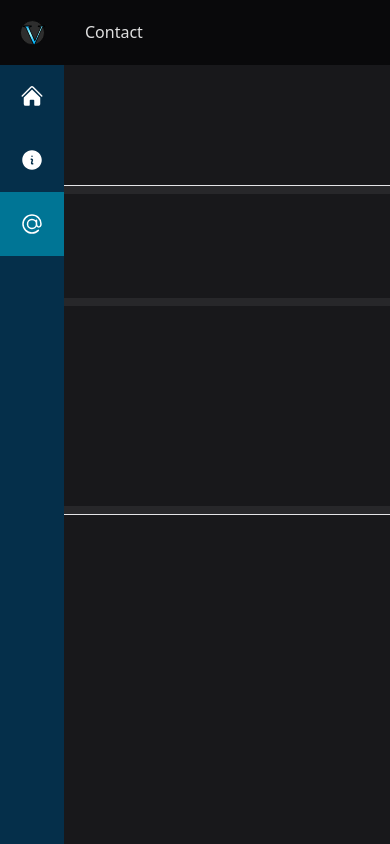
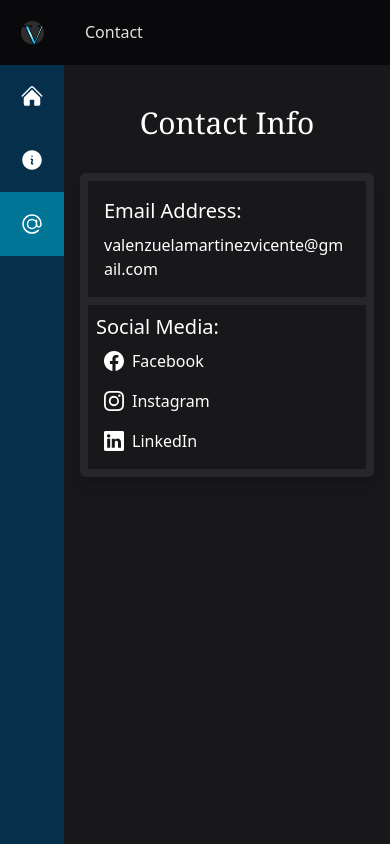
Before and after one commit to VicenteValenzuelaMartinez/vicentevalenzuelamartinez.github.io, a React (Vite) app: page /contact in a window 390 px wide. Built offline with nearby package versions, Linux system fonts and the light colour scheme.

Commit message:
responsive design

```diff
--- a/src/component/ProjectCard.tsx
+++ b/src/component/ProjectCard.tsx
@@ -55,7 +55,7 @@ const ProjectCard = ({ projectKey }: ProjectCardProps) => {
           <p className="text-xl mt-2 text-gray-100 md:text-justify">{project.About}</p>
         </div>
             {imagePaths.length>0?
-        <div className="flex-1 relative overflow-hidden rounded-lg bg-zinc-900 p-5 h-100">
+        <div className="flex-1 relative overflow-hidden rounded-lg bg-zinc-900 md:p-5 p-0 h-100">
           <img
             key={currentImage}
             src={imagePaths[currentImage]}
--- a/src/component/SidebarMenu.tsx
+++ b/src/component/SidebarMenu.tsx
@@ -5,7 +5,7 @@ import {
   InformationCircleIcon,
 } from "@heroicons/react/24/solid";
 import { Link, useLocation } from "react-router-dom";
-import { useState } from "react";
+import { useEffect, useState } from "react";
 import { useTranslation } from "react-i18next";
 
 export const pageNavigation = [
@@ -34,16 +34,28 @@ const SidebarMenu = () => {
   const { t } = useTranslation();
   const location = useLocation();
   const [isHovered, setIsHovered] = useState(false);
+  const [isMobile, setIsMobile] = useState(false);
+
+  useEffect(() => {
+    const handleResize = () => {
+      setIsMobile(window.innerWidth < 768);
+    };
+
+    handleResize();
+    window.addEventListener("resize", handleResize);
+    return () => window.removeEventListener("resize", handleResize);
+  }, []);
+
   return (
     <>
       {isHovered && (
         <div className="fixed top-0 left-0 w-full h-full bg-zinc-950/50 z-30 transition-opacity duration-300 pointer-events-none" />
       )}
       <div
-        onMouseEnter={() => setIsHovered(true)}
-        onMouseLeave={() => setIsHovered(false)}
+        onMouseEnter={() => !isMobile && setIsHovered(true)}
+        onMouseLeave={() => !isMobile && setIsHovered(false)}
         className={`fixed top-[4rem] left-0 h-[calc(100vh-4rem)] z-40 bg-sky-950 text-white transition-all duration-300 overflow-hidden ${
-          isHovered ? "w-64" : "w-16"
+          !isMobile && isHovered ? "w-64" : "w-16"
         }`}
       >
         <nav className="flex flex-col">
--- a/src/pages/About.tsx
+++ b/src/pages/About.tsx
@@ -8,13 +8,11 @@ function About() {
   const companies = t("About.Companies", { returnObjects: true });
 
   return (
-    <>
-      <div className="pt-10">
-        <div className="flex flex-wrap justify-center">
-          <div className="flex flex-col items-start">
+    <div className="pl-20 pt-10 px-4 max-w-7xl mx-auto">
       <div className="text-4xl font-serif pb-10">{t("About.Title")}</div>
-            <div className="flex relative w-256 overflow-hidden bg-zinc-800 border border-zinc-200 dark:border-zinc-600 transition-transform duration-300 transform hover:scale-105">
-              <div className="bg-zinc-900 p-3 px-5 m-2 w-1/2">
+
+      <div className="flex flex-col md:flex-row bg-zinc-800 border border-zinc-200 dark:border-zinc-600 overflow-hidden transition-transform duration-300 transform hover:scale-105">
+        <div className="bg-zinc-900 p-4 md:w-1/2">
           <div className="pt-3 text-xl">{t("About.Subtitle")}</div>
           <div className="pt-2">{t("About.P1")}</div>
           <div className="pt-2">{t("About.P2")}</div>
@@ -26,15 +24,21 @@ function About() {
           <div className="pt-2">{t("About.P3")}</div>
           <div className="pt-4">{t("About.Hobby")}</div>
         </div>
-              <div className="w-1/2 p-3 m-2">
-                <img src="/aboutme.webp" title="me" />
+        <div className="p-4 md:w-1/2 flex items-center justify-center">
+          <img
+            src="/aboutme.webp"
+            alt="me"
+            className="max-w-full h-auto rounded-md"
+          />
         </div>
       </div>
-            <div className="pt-10 text-3xl font-serif w-256">
+
+      <div className="pt-10 text-3xl font-serif">
         {t("About.WorkedOn")}
-              <div className="flex relative gap-25 pt-5 justify-center items-center">
-                {Object.values(companies).map((company) => (
+        <div className="flex flex-wrap gap-8 pt-5 justify-center items-center">
+          {Object.values(companies).map((company, index) => (
             <ImageCard
+              key={index}
               image={company.logo}
               title={company.name}
               href={company.website}
@@ -42,18 +46,19 @@ function About() {
           ))}
         </div>
       </div>
-            <div className="pt-10 text-3xl font-serif w-256">
+
+      <div className="pt-10 text-3xl font-serif">
         {t("About.HopeTo")}
         <div>
-                <Link className="text-2xl pt-5 text-blue-400" to={"/contact"}>
+          <Link
+            className="text-2xl pt-5 text-blue-400 underline hover:text-blue-500"
+            to={"/contact"}
+          >
             {t("About.ContactMe")}
           </Link>
         </div>
       </div>
     </div>
-        </div>
-      </div>
-    </>
   );
 }
 
--- a/src/pages/Contact.tsx
+++ b/src/pages/Contact.tsx
@@ -5,30 +5,31 @@ function Contact() {
   const { t } = useTranslation();
   return (
     <>
-      <div className="pt-10">
-        <div className="flex flex-wrap justify-center">
-          <div className="flex flex-col items-start">
-            <div className="text-4xl font-serif pb-10">
+      <div className="pt-10 px-4 sm:px-6 md:px-8 pl-20 md:pl-0">
+        <div className="flex flex-col items-center">
+          <h1 className="text-3xl sm:text-4xl font-serif pb-8 text-center">
             {t("Contact.Title")}
+          </h1>
+          <div className="w-full max-w-md sm:max-w-lg lg:max-w-xl bg-zinc-800 rounded-md shadow-lg overflow-hidden p-2">
+            <div className="bg-zinc-900 p-4">
+              <h2 className="text-xl sm:text-2xl">{t("Contact.Email")}:</h2>
+              <p className="pt-2 text-base sm:text-lg break-words">
+                {t("Contact.EmailAddress")}
+              </p>
             </div>
-            <div className="flex-col relative w-256 overflow-hidden bg-zinc-800 border border-zinc-200 dark:border-zinc-600">
-              <div className="bg-zinc-900 p-3 px-5 m-2 w-full">
-                <div className="pt-3 text-2xl">{t("Contact.Email")}:</div>
-                <div className="pt-2 text-lg">{t("Contact.EmailAddress")}</div>
-              </div>
-              <div className="bg-zinc-900 p-3 px-5 m-2 w-full">
-                <div className="pt-3 text-2xl">{t("Contact.SocialMedia")}:</div>
+            <div className="bg-zinc-900 p-2 mt-2">
+              <h2 className="text-xl sm:text-2xl">
+                {t("Contact.SocialMedia")}:
+              </h2>
               <a
-                  className="flex gap-2 p-2 text-lg hover:bg-gray-700 items-center"
+                className="flex gap-2 p-2 text-base sm:text-lg hover:bg-gray-700 items-center rounded"
                 href="https://www.facebook.com/vicente.cool.50/"
                 target="_blank"
               >
                 <svg
                   xmlns="http://www.w3.org/2000/svg"
-                    width="16"
-                    height="16"
                   fill="currentColor"
-                    className="bi bi-facebook"
+                  className="w-5 h-5"
                   viewBox="0 0 16 16"
                 >
                   <path d="M16 8.049c0-4.446-3.582-8.05-8-8.05C3.58 0-.002 3.603-.002 8.05c0 4.017 2.926 7.347 6.75 7.951v-5.625h-2.03V8.05H6.75V6.275c0-2.017 1.195-3.131 3.022-3.131.876 0 1.791.157 1.791.157v1.98h-1.009c-.993 0-1.303.621-1.303 1.258v1.51h2.218l-.354 2.326H9.25V16c3.824-.604 6.75-3.934 6.75-7.951" />
@@ -39,14 +40,12 @@ function Contact() {
               <a
                 href="https://www.instagram.com/lordvincent123/"
                 target="_blank"
-                  className="flex gap-2 p-2 text-lg hover:bg-gray-700 items-center"
+                className="flex gap-2 p-2 text-base sm:text-lg hover:bg-gray-700 items-center rounded"
               >
                 <svg
                   xmlns="http://www.w3.org/2000/svg"
-                    width="16"
-                    height="16"
                   fill="currentColor"
-                    className="bi bi-instagram"
+                  className="w-5 h-5"
                   viewBox="0 0 16 16"
                 >
                   <path d="M8 0C5.829 0 5.556.01 4.703.048 3.85.088 3.269.222 2.76.42a3.9 3.9 0 0 0-1.417.923A3.9 3.9 0 0 0 .42 2.76C.222 3.268.087 3.85.048 4.7.01 5.555 0 5.827 0 8.001c0 2.172.01 2.444.048 3.297.04.852.174 1.433.372 1.942.205.526.478.972.923 1.417.444.445.89.719 1.416.923.51.198 1.09.333 1.942.372C5.555 15.99 5.827 16 8 16s2.444-.01 3.298-.048c.851-.04 1.434-.174 1.943-.372a3.9 3.9 0 0 0 1.416-.923c.445-.445.718-.891.923-1.417.197-.509.332-1.09.372-1.942C15.99 10.445 16 10.173 16 8s-.01-2.445-.048-3.299c-.04-.851-.175-1.433-.372-1.941a3.9 3.9 0 0 0-.923-1.417A3.9 3.9 0 0 0 13.24.42c-.51-.198-1.092-.333-1.943-.372C10.443.01 10.172 0 7.998 0zm-.717 1.442h.718c2.136 0 2.389.007 3.232.046.78.035 1.204.166 1.486.275.373.145.64.319.92.599s.453.546.598.92c.11.281.24.705.275 1.485.039.843.047 1.096.047 3.231s-.008 2.389-.047 3.232c-.035.78-.166 1.203-.275 1.485a2.5 2.5 0 0 1-.599.919c-.28.28-.546.453-.92.598-.28.11-.704.24-1.485.276-.843.038-1.096.047-3.232.047s-2.39-.009-3.233-.047c-.78-.036-1.203-.166-1.485-.276a2.5 2.5 0 0 1-.92-.598 2.5 2.5 0 0 1-.6-.92c-.109-.281-.24-.705-.275-1.485-.038-.843-.046-1.096-.046-3.233s.008-2.388.046-3.231c.036-.78.166-1.204.276-1.486.145-.373.319-.64.599-.92s.546-.453.92-.598c.282-.11.705-.24 1.485-.276.738-.034 1.024-.044 2.515-.045zm4.988 1.328a.96.96 0 1 0 0 1.92.96.96 0 0 0 0-1.92m-4.27 1.122a4.109 4.109 0 1 0 0 8.217 4.109 4.109 0 0 0 0-8.217m0 1.441a2.667 2.667 0 1 1 0 5.334 2.667 2.667 0 0 1 0-5.334" />
@@ -54,16 +53,14 @@ function Contact() {
                 Instagram
               </a>
               <a
-                  className="flex gap-2 p-2 text-lg hover:bg-gray-700 items-center"
+                className="flex gap-2 p-2 text-base sm:text-lg hover:bg-gray-700 items-center rounded"
                 href="https://www.linkedin.com/in/vicente-valenzuela-martinez-00a932271/"
                 target="_blank"
               >
                 <svg
                   xmlns="http://www.w3.org/2000/svg"
-                    width="16"
-                    height="16"
                   fill="currentColor"
-                    className="bi bi-linkedin"
+                  className="w-5 h-5"
                   viewBox="0 0 16 16"
                 >
                   <path d="M0 1.146C0 .513.526 0 1.175 0h13.65C15.474 0 16 .513 16 1.146v13.708c0 .633-.526 1.146-1.175 1.146H1.175C.526 16 0 15.487 0 14.854zm4.943 12.248V6.169H2.542v7.225zm-1.2-8.212c.837 0 1.358-.554 1.358-1.248-.015-.709-.52-1.248-1.342-1.248S2.4 3.226 2.4 3.934c0 .694.521 1.248 1.327 1.248zm4.908 8.212V9.359c0-.216.016-.432.08-.586.173-.431.568-.878 1.232-.878.869 0 1.216.662 1.216 1.634v3.865h2.401V9.25c0-2.22-1.184-3.252-2.764-3.252-1.274 0-1.845.7-2.165 1.193v.025h-.016l.016-.025V6.169h-2.4c.03.678 0 7.225 0 7.225z" />
@@ -78,10 +75,8 @@ function Contact() {
                 >
                   <svg
                     xmlns="http://www.w3.org/2000/svg"
-                    width="16"
-                    height="16"
                     fill="currentColor"
-                    className="bi bi-youtube"
+                    className="w-5 h-5"
                     viewBox="0 0 16 16"
                   >
                     <path d="M8.051 1.999h.089c.822.003 4.987.033 6.11.335a2.01 2.01 0 0 1 1.415 1.42c.101.38.172.883.22 1.402l.01.104.022.26.008.104c.065.914.073 1.77.074 1.957v.075c-.001.194-.01 1.108-.082 2.06l-.008.105-.009.104c-.05.572-.124 1.14-.235 1.558a2.01 2.01 0 0 1-1.415 1.42c-1.16.312-5.569.334-6.18.335h-.142c-.309 0-1.587-.006-2.927-.052l-.17-.006-.087-.004-.171-.007-.171-.007c-1.11-.049-2.167-.128-2.654-.26a2.01 2.01 0 0 1-1.415-1.419c-.111-.417-.185-.986-.235-1.558L.09 9.82l-.008-.104A31 31 0 0 1 0 7.68v-.123c.002-.215.01-.958.064-1.778l.007-.103.003-.052.008-.104.022-.26.01-.104c.048-.519.119-1.023.22-1.402a2.01 2.01 0 0 1 1.415-1.42c.487-.13 1.544-.21 2.654-.26l.17-.007.172-.006.086-.003.171-.007A100 100 0 0 1 7.858 2zM6.4 5.209v4.818l4.157-2.408z" />
@@ -92,7 +87,6 @@ function Contact() {
           </div>
         </div>
       </div>
-      </div>
     </>
   );
 }
```
Lines whose indentation alone changed are shown as unchanged.
